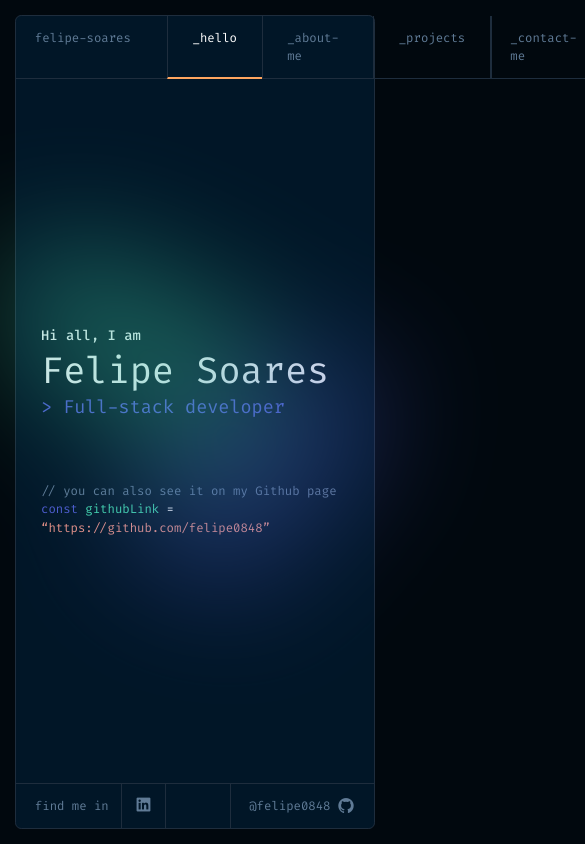
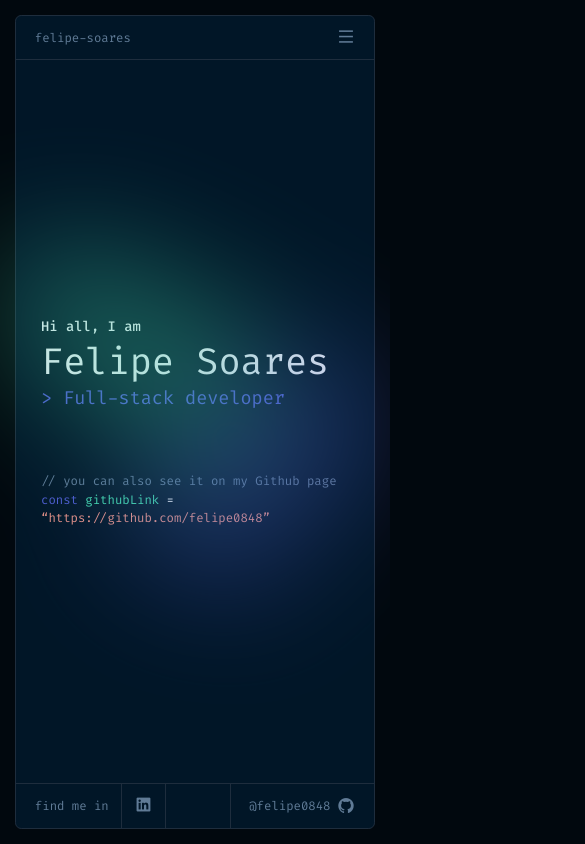
Before and after one commit to felipe0848/portfolio, a Next.js app: page / in a window 390 px wide. Shown: the whole page, 585 px wide, since content can reach past the window. Built offline with nearby package versions, Linux system fonts and the light colour scheme.

Commit message:
Feat: Add responsive design in header

```diff
--- a/src/components/header.tsx
+++ b/src/components/header.tsx
@@ -5,52 +5,54 @@ import { usePathname } from 'next/navigation'
 
 export default function Header() {
   const pathname = usePathname()
-  const activeStyle = 'border-b-accent-orange text-white border-b-2 cursor-default'
-  const inactiveStyle = 'border-b hover:text-white hover:border-b-accent-orange hover:border-b-2'
+  const activeStyle =
+    'border-b-accent-orange text-white border-b-2 cursor-default'
+  const inactiveStyle =
+    'border-b hover:text-white hover:border-b-accent-orange hover:border-b-2'
   return (
-    <header className="flex justify-between text-secondary-blue">
-      <div className="flex">
-        <Link href="/" className="px-6 py-4 border-b  w-52 border-lines">
+    <header className="flex w-full text-secondary-blue sm:justify-between">
+      <Link href="/" className="px-6 py-4 border-b  w-full min-w-[13rem] border-lines sm:w-52">
         felipe-soares
       </Link>
+      <button className='px-6 py-4 border-b border-lines sm:hidden'>
+        <i className="ri-menu-line ri-xl" />
+      </button>
+
+      <nav className="hidden justify-between w-full sm:flex">
+        <div className="flex">
           <Link
             href="/"
-          className={`${pathname === '/'
-            ? activeStyle
-            : inactiveStyle
+            className={`${pathname === '/' ? activeStyle : inactiveStyle
               } py-4 flex px-8 border-l border-lines`}
           >
             _hello
           </Link>
           <Link
             href="/about_me"
-          className={`${pathname === '/about_me'
-            ? activeStyle
-            : inactiveStyle
+            className={`${pathname === '/about_me' ? activeStyle : inactiveStyle
               } py-4 flex px-8 border-l border-lines`}
           >
             _about-me
           </Link>
           <Link
             href="/projects"
-          className={`${pathname === '/projects'
-            ? activeStyle
-            : inactiveStyle
+            className={`${pathname === '/projects' ? activeStyle : inactiveStyle
               } py-4 flex px-8 border-x border-lines`}
           >
             _projects
           </Link>
         </div>
+
         <div className="flex-1 border-b border-lines"></div>
         <Link
           href="/contact"
-        className={`${pathname === '/contact'
-          ? activeStyle
-          : inactiveStyle
+          className={`${pathname === '/contact' ? activeStyle : inactiveStyle
             } py-4 flex px-6 border-l border-lines`}
         >
           _contact-me
         </Link>
+      </nav>
+
     </header>
   )
 }
```
Lines whose indentation alone changed are shown as unchanged.
